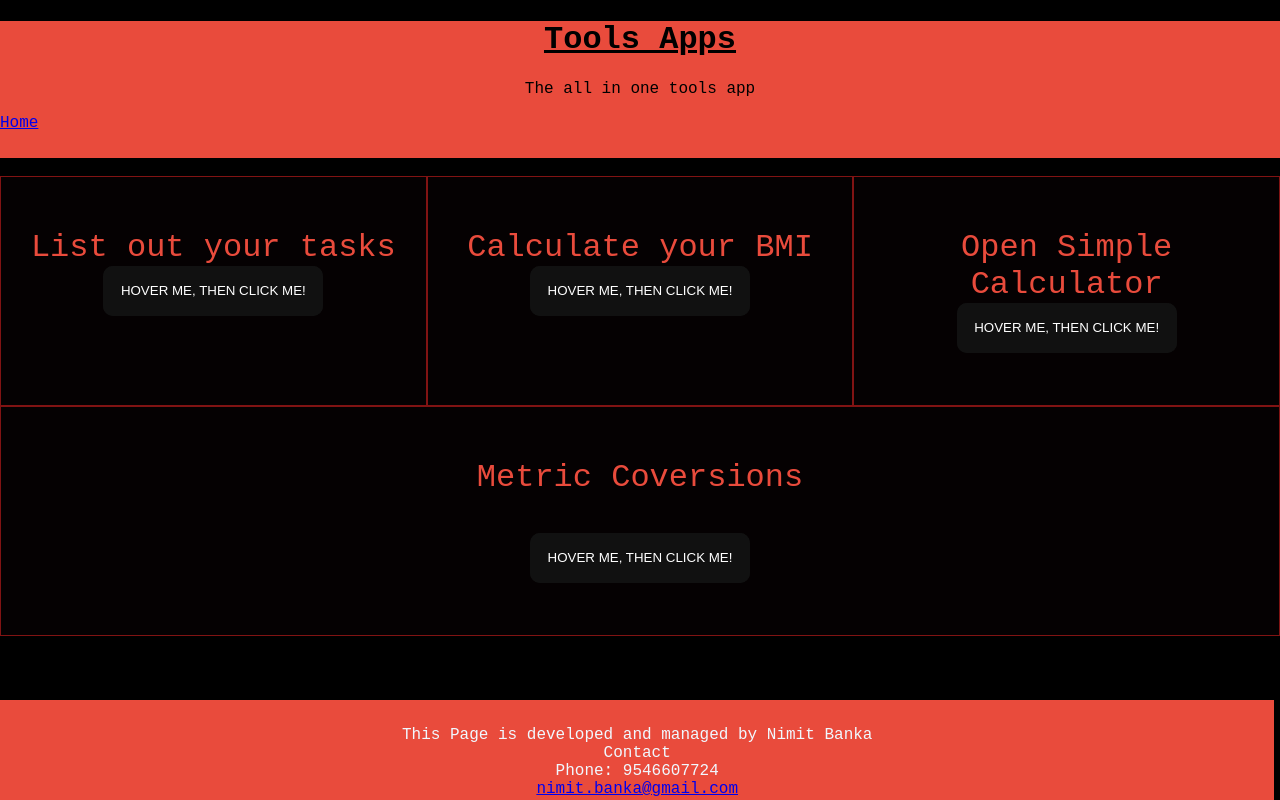
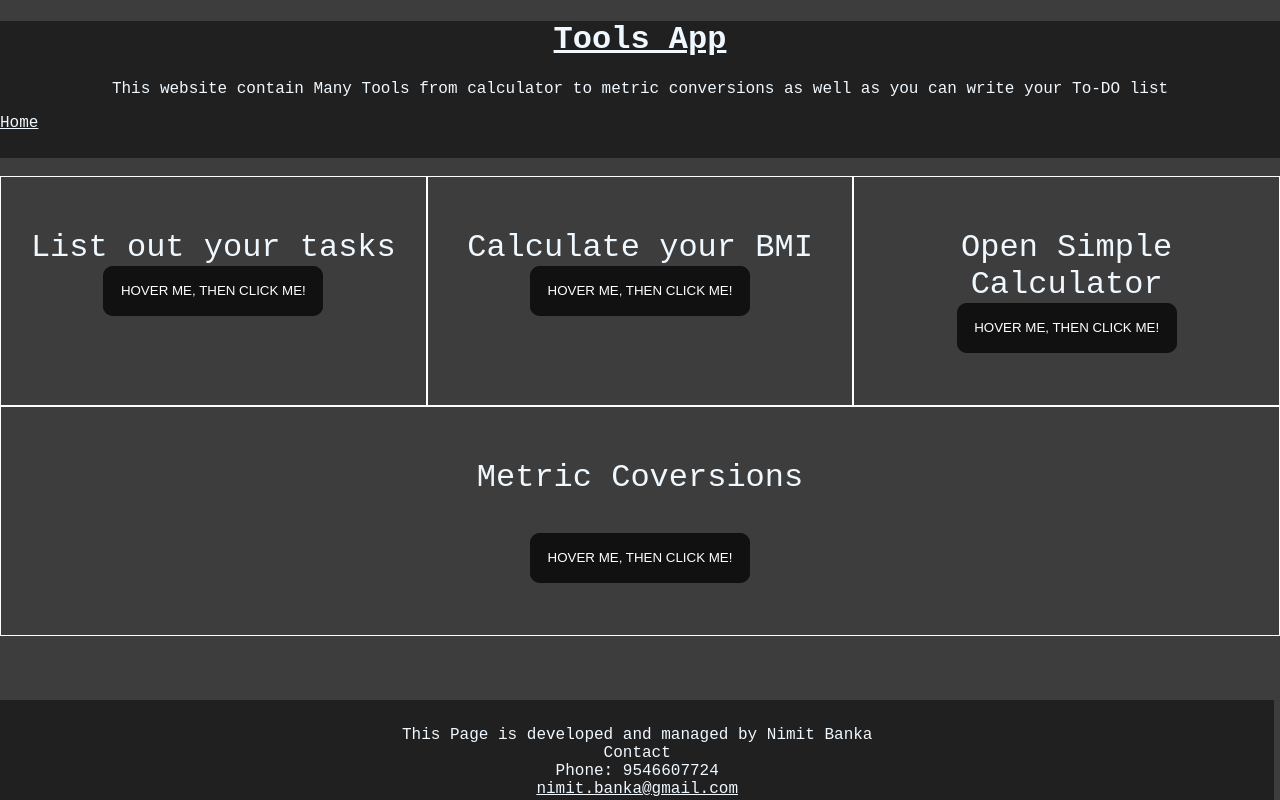
Before and after one commit to nimitbanka/Tools, a Python web app: template templates/main.html in a window 1280 px wide. Run offline with Jinja, Linux system fonts and the light colour scheme; the template is opened without the code that fills it, so the values that code supplies are empty.

Commit message:
Javascript file updated

```diff
--- a/app.py
+++ b/app.py
@@ -265,7 +265,7 @@ def weight():
         if(request.form.get('Kg') != ''):
             Kg = float(request.form.get('Kg'))
             answer1 = Kg
-            answer2 = Kg * 2.2046
+            answer2 = Kg * 2.2046bbb
         elif(request.form.get('pound')!=''):
             Pound = float(request.form.get('pound'))
             answer1 = Pound/2.2046
--- a/static/css/main.css
+++ b/static/css/main.css
@@ -2,14 +2,16 @@
 body, html {
     margin: 0;
     font-family:'Courier New', Courier, monospace;
-    background:rgb(0, 0, 0);
+    background:rgb(61, 61, 61);
     color: aliceblue;
 }
 .title{
-    background-color: #E94B3CFF;
-    color:rgb(0, 0, 0);
+    background-color: rgb(32, 32, 32);
+    color:aliceblue;
 }
-
+a{
+    color: aliceblue;
+}
 .glow-on-hover {
     width: 220px;
     height: 50px;
@@ -72,14 +74,13 @@ body, html {
 .parent {
     display: flex;
     flex-wrap: wrap;
-    color: #E94B3CFF;
-  }
+    color:aliceblue  }
 
 .child {
     flex: 0 1 300px;
     flex: 1 1 300px;
-    border: 1px solid rgb(129, 19, 19);
-    background: rgb(5, 1, 2);
+    border: 1px solid white;
+    background: rgb(61, 61, 61);
     font-size: 2rem;
     text-align: center;
     padding: 20px;
@@ -96,6 +97,7 @@ table, td, th {
 table {
     border-collapse: collapse;
     width: 100%;
+    color:aliceblue
 }
 
 th {
@@ -121,7 +123,7 @@ td {
     width: 98%;
     /* Height of the footer*/
     height: 90px;
-    background: #E94B3CFF;;
+    background: rgb(32, 32, 32);
 }
 div{
     padding-bottom: 10px;
--- a/static/javascript/index.js
+++ b/static/javascript/index.js
@@ -16,6 +16,7 @@ for (item of buttons) {
         }
         else if (buttonText == '=') {
             screen.value = eval(screenValue);
+
         }
         else {
             screenValue += buttonText;
--- a/templates/index.html
+++ b/templates/index.html
@@ -23,9 +23,9 @@
             <td>{{ task.content}}</td>
             <td>{{ task.date_created.date()}}</td>
             <td>
+                <a href="/update/{{task.id}}">Update</a>
+                <br>
                 <a href="/delete/{{task.id}}">Delete</a>
-                <br>
-                <a href="/update/{{task.id}}">Update</a>
             </td>
         </tr>
         {% endfor %}
--- a/templates/main.html
+++ b/templates/main.html
@@ -5,8 +5,8 @@
 {% endblock %}
 
 {% block body %}
-<div class="title"><h1 style="text-align: center;"><u> Tools Apps</u></h1>
-    <p style="text-align: center;">The all in one tools app</p>
+<div class="title"><h1 style="text-align: center;"><u> Tools App</u></h1>
+    <p style="text-align: center;">This website contain Many Tools from calculator to metric conversions as well as you can write your To-DO list</p>
     <p style="text-align: left;"><a href="{{ url_for('mainpage') }}">Home</a></p>
 </div>
 
```
Also changed, not shown: test.db.
